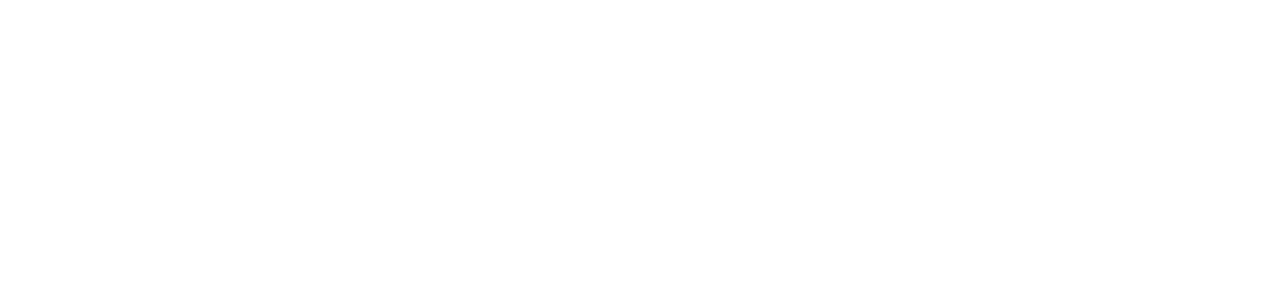
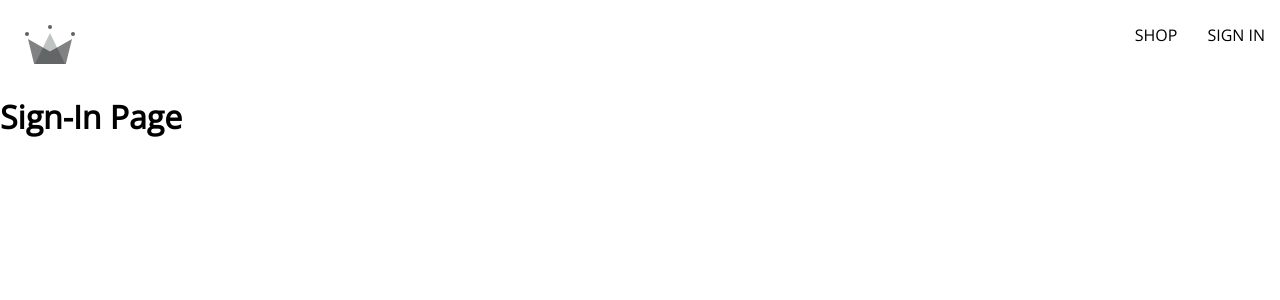
Before and after one commit to ye-russell/crwn-clothing, a React (Create React App) app: page /sign-in in a window 1280 px wide. Before the commit this address had no page. Shown: the top 300 px of the page. Built offline with nearby package versions, Linux system fonts and the light colour scheme; the HTML template or start-up script is replaced by a standard one.

Commit message:
feat: setting authentication flow

```diff
--- a/package.json
+++ b/package.json
@@ -6,6 +6,7 @@
     "@testing-library/jest-dom": "^5.16.5",
     "@testing-library/react": "^13.4.0",
     "@testing-library/user-event": "^13.5.0",
+    "firebase": "^9.17.1",
     "react": "^18.2.0",
     "react-dom": "^18.2.0",
     "react-router-dom": "6",
--- a/src/App.js
+++ b/src/App.js
@@ -1,6 +1,7 @@
 import { Route, Routes } from "react-router-dom";
 import Navigation from "./components/navigation/navigation.component";
 import Home from "./routes/home/home.component";
+import SignIn from "./routes/sign-in/sign-in.component";
 
 const App = () => {
  return (
@@ -8,6 +9,7 @@
    <Route path="/" element={<Navigation />}>
     <Route index element={<Home />} />
     <Route path="shop" element={<h1>I am the Shop page</h1>} />
+    <Route path="sign-in" element={<SignIn />} />
    </Route>
   </Routes>
  );
--- a/src/components/navigation/navigation.component.jsx
+++ b/src/components/navigation/navigation.component.jsx
@@ -1,7 +1,7 @@
 import { Fragment } from "react";
 import { Link, Outlet } from "react-router-dom";
+import { ReactComponent as CrwnLogo } from "../../assets/crown.svg";
 import "./navigation.styles.scss";
-import { ReactComponent as CrwnLogo } from "../../assets/crown.svg";
 
 const Navigation = () => {
  return (
@@ -14,6 +14,9 @@
      <Link className="nav-link" to="/shop">
       SHOP
      </Link>
+     <Link className="nav-link" to="/sign-in">
+      SIGN IN
+     </Link>
     </div>
    </div>
    <Outlet />
--- /dev/null
+++ b/src/routes/sign-in/sign-in.component.jsx
@@ -0,0 +1,9 @@
+const SignIn = () => {
+    return (
+        <div>
+            <h1>Sign-In Page</h1>
+        </div>
+    )
+};
+
+export default SignIn;
```
Also changed, not shown: 1 other file (tests, documents, lock files or other folders).
